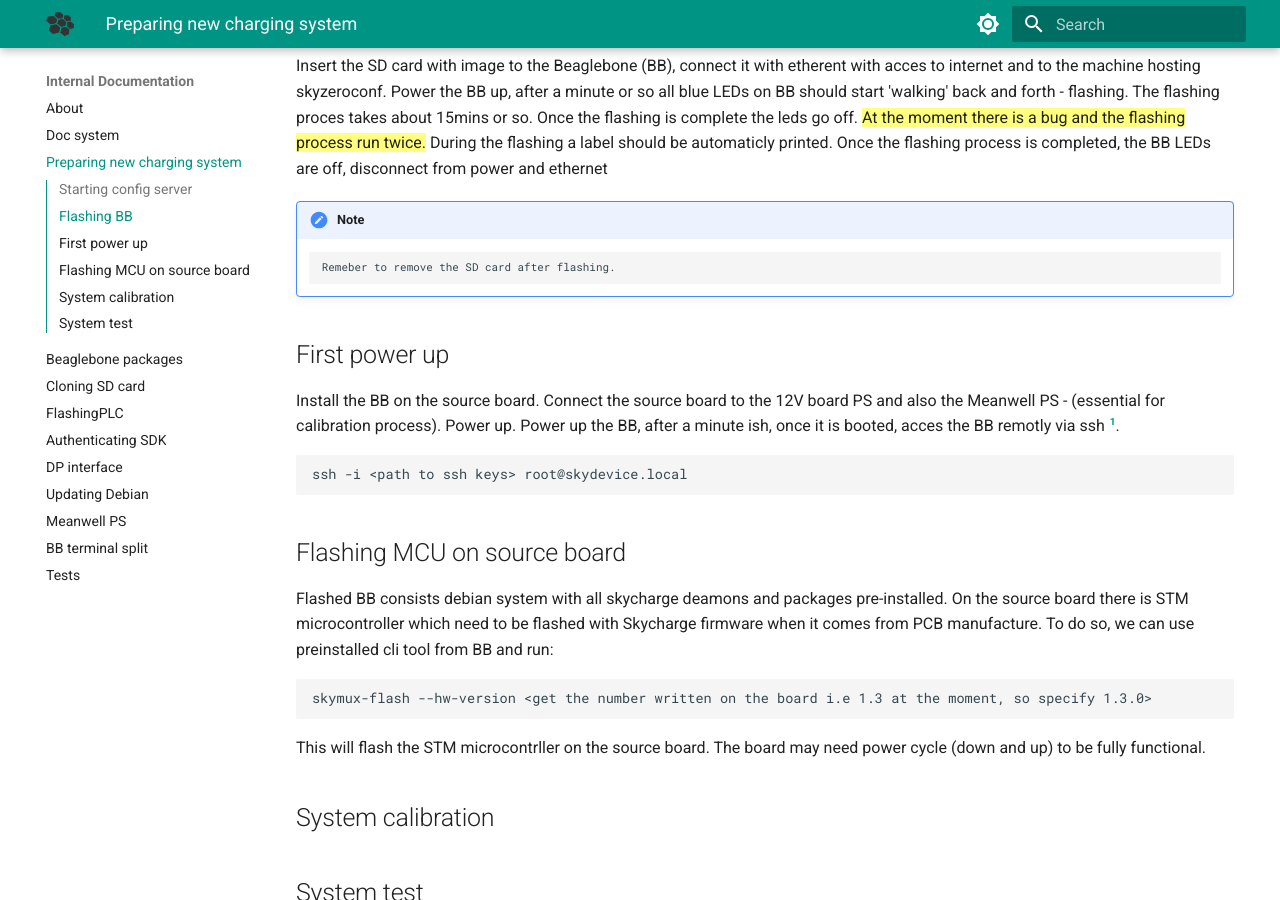
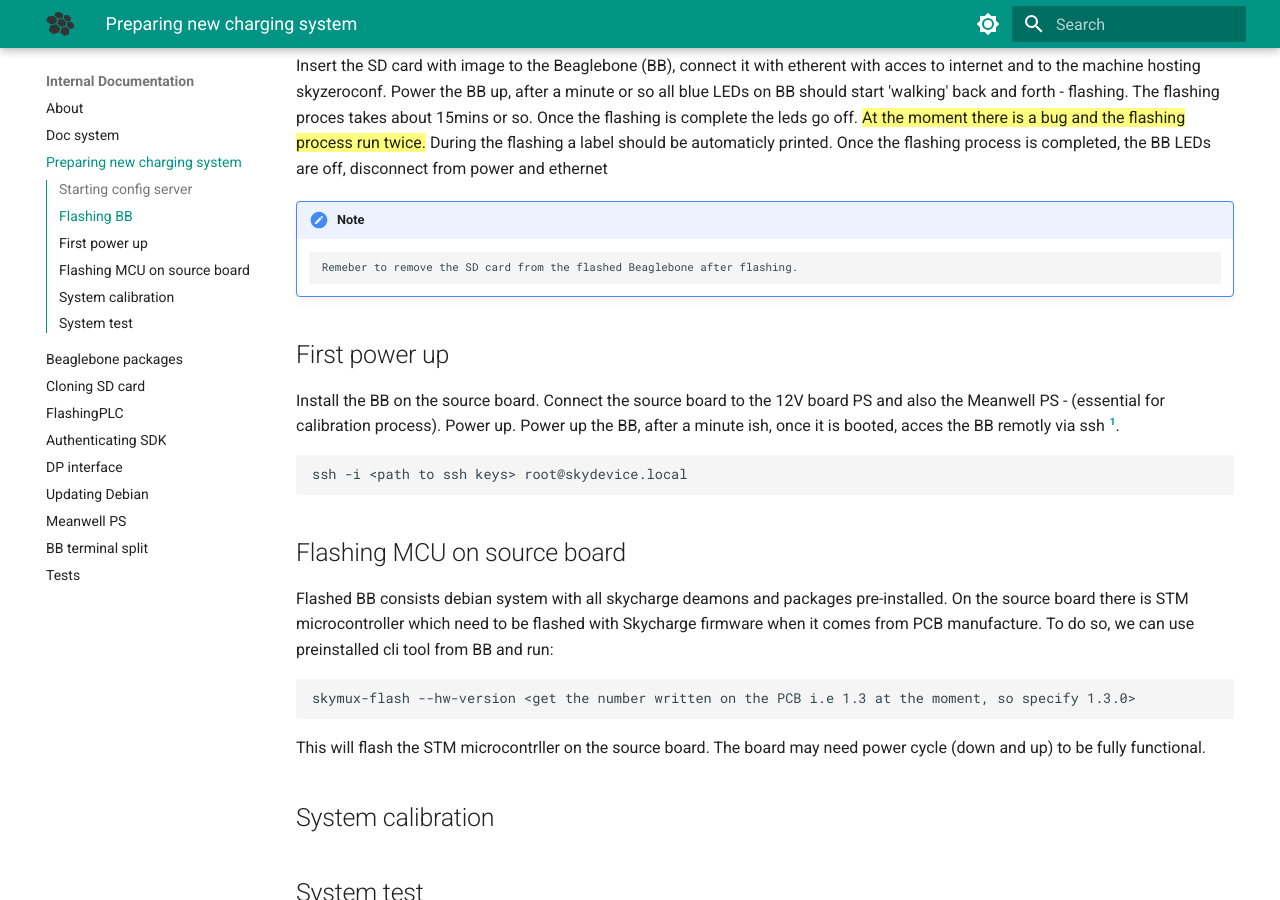
Before and after one commit to g-zajac/mkdosc-playground, an MkDocs documentation site: the page built from docs/newUnit.md, in a window 1280 px wide and 900 px high, scrolled down 457 px. Built offline with MkDocs 1.6.1 and Material for MkDocs 9.7.7, drawn with Linux system fonts in a browser that asks for light colours.

Commit message:
minor cosemetic text adjustment

````diff
--- a/docs/newUnit.md
+++ b/docs/newUnit.md
@@ -16,7 +16,7 @@ Insert the SD card with image to the Beaglebone (BB), connect it with etherent w
 Power the BB up, after a minute or so all blue LEDs on BB should start 'walking' back and forth - flashing. The flashing proces takes about 15mins or so. Once the flashing is complete the leds go off. ==At the moment there is a bug and the flashing process run twice.== During the flashing a label should be automaticly printed. Once the flashing process is completed, the BB LEDs are off, disconnect from power and ethernet
 
 !!! Note
-        Remeber to remove the SD card after flashing.
+        Remeber to remove the SD card from the flashed Beaglebone after flashing.
 
 ## First power up
 Install the BB on the source board.
@@ -31,7 +31,7 @@ ssh -i <path to ssh keys> root@skydevice.local
 Flashed BB consists debian system with all skycharge deamons and packages pre-installed. On the source board there is STM microcontroller which need to be flashed with Skycharge firmware when it comes from PCB manufacture.
 To do so, we can use preinstalled cli tool from BB and run:
 ```shel
-skymux-flash --hw-version <get the number written on the board i.e 1.3 at the moment, so specify 1.3.0>
+skymux-flash --hw-version <get the number written on the PCB i.e 1.3 at the moment, so specify 1.3.0>
 ```
 This will flash the STM microcontrller on the source board. The board may need power cycle (down and up) to be fully functional.
 
````
